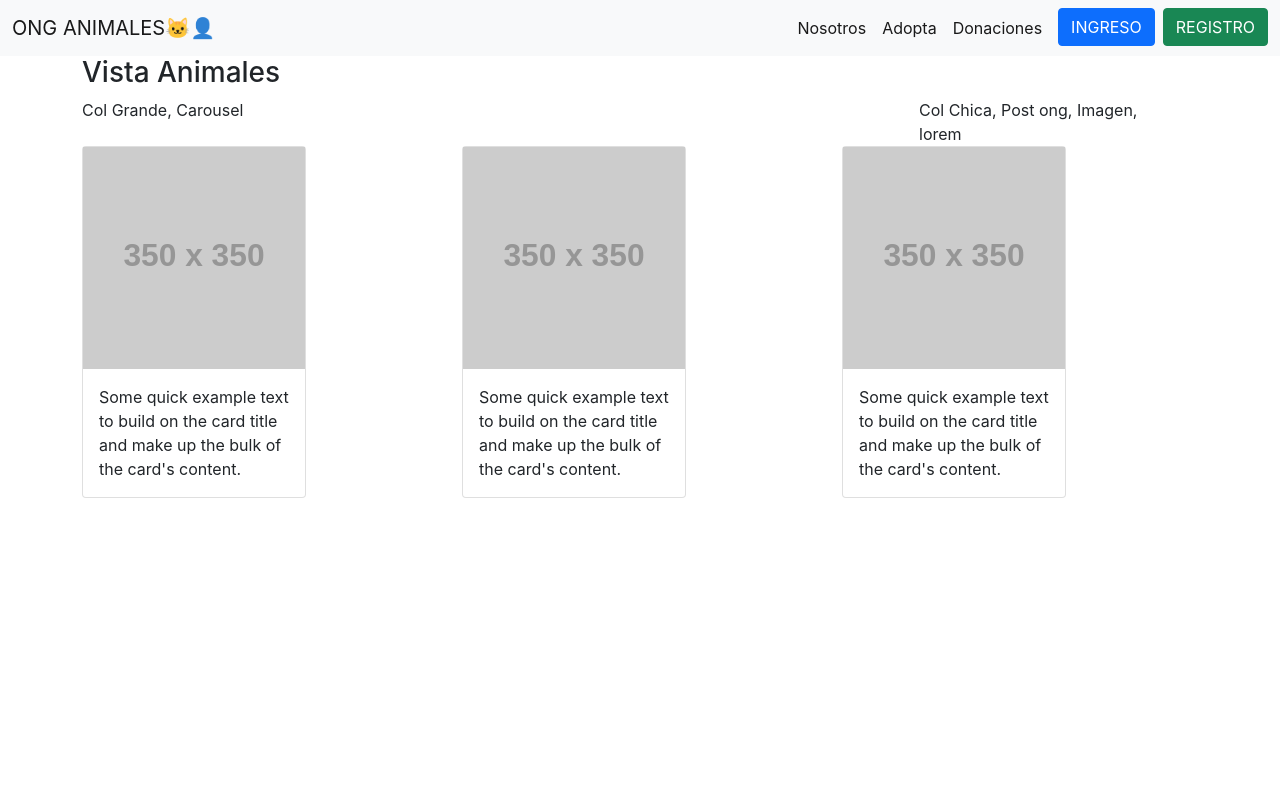
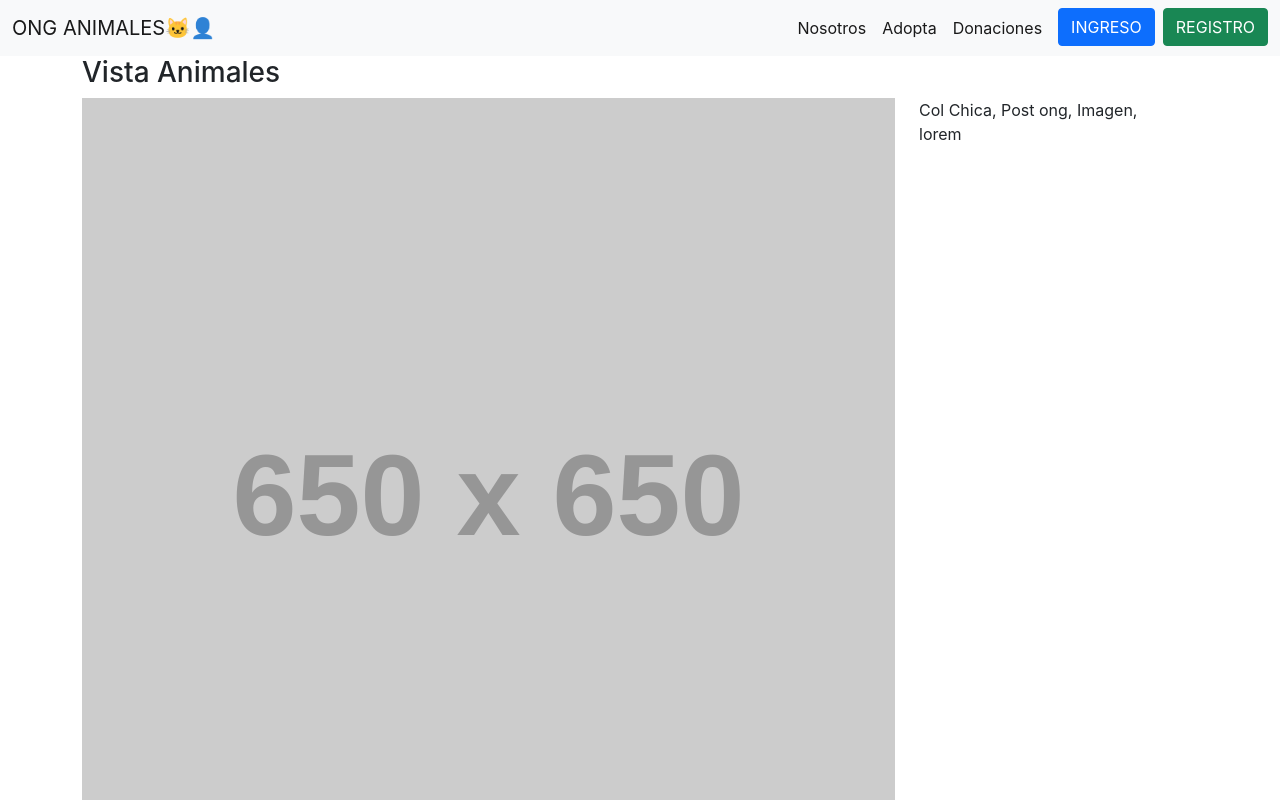
Before and after one commit to Panchober27/ONG-ANIMALES, a React (Create React App) app in the folder client/: page / in a window 1280 px wide. Shown: the top 800 px of the page. Built offline with nearby package versions, Linux system fonts and the light colour scheme.

Commit message:
Avances en back y front

```diff
--- a/client/src/pages/animals/index.js
+++ b/client/src/pages/animals/index.js
@@ -23,13 +23,12 @@ const Animals = () => {
   return (
     <Fragment>
       <h1>Animales</h1>
-
       <div className="row">
         <div className="col-12 col-md-6">
           <SingleAnimal />
         </div>
         <div className="col-12 col-md-6">
-          <h4>Listado Animals Para Adopción</h4>
+          <h4>Listado Animales Para Adopción</h4>
           <ul>
             {animals.map((item) => (
               <li key={item.id}>
--- /dev/null
+++ b/client/src/pages/landing/Carousel.js
@@ -0,0 +1,49 @@
+import React from "react";
+
+const Carousel = () => {
+  return (
+    <div
+      id="carouselExampleFade"
+      className="carousel slide carousel-fade"
+      data-bs-ride="carousel"
+    >
+      <div className="carousel-inner">
+        <div className="carousel-item active">
+          <img
+            src="https://via.placeholder.com/550"
+            className="d-block w-100"
+            alt="..."
+          />
+        </div>
+        <div className="carousel-item">
+          <img
+            src="https://via.placeholder.com/650"
+            className="d-block w-100"
+            alt="..."
+          />
+        </div>
+        <div className="carousel-item">
+          <img
+            src="https://via.placeholder.com/750"
+            className="d-block w-100"
+            alt="..."
+          />
+        </div>
+      </div>
+      <button
+        className="carousel-control-prev"
+        type="button"
+        data-bs-target="#carouselExampleFade"
+        data-bs-slide="prev"
+      ></button>
+      <button
+        className="carousel-control-next"
+        type="button"
+        data-bs-target="#carouselExampleFade"
+        data-bs-slide="next"
+      ></button>
+    </div>
+  );
+};
+
+export default Carousel;
--- a/client/src/pages/landing/index.js
+++ b/client/src/pages/landing/index.js
@@ -1,12 +1,15 @@
 import React, { Fragment } from "react";
+import Carousel from "./Carousel";
 
 const Landing = () => {
   return (
     <Fragment>
+        <h3>Vista Animales</h3>
       <div className="row">
-        <h3>Vista Animales</h3>
         <div className="row">
-          <div className="col-12 col-md-9">Col Grande, Carousel</div>
+          <div className="col-12 col-md-9">
+            <Carousel />
+          </div>
           <div className="col-12 col-md-3">
             Col Chica, Post ong, Imagen, lorem
           </div>
--- a/client/src/pages/register/index.js
+++ b/client/src/pages/register/index.js
@@ -1,9 +1,44 @@
-import React from 'react'
+import React, { Fragment } from "react";
 
 const Register = () => {
-    return (
-        <h1>REGISTER</h1>
-    );
-}
+  /**
+   * Agregar React Hook Form para realizar las validaciones de los formularios.
+   */
+
+  return (
+    <Fragment>
+      <h1>REGISTER</h1>
+      <div className="card">
+        <div className="card-body">
+          <h5 className="card-title">Registro</h5>
+          <form>
+            <input
+              className="form-control"
+              type="email"
+              name="email"
+              placeholder="Nombre Usuario"
+            />
+            <input
+              className="form-control"
+              type="text"
+              name="lastName"
+              placeholder="Apellido Paterno"
+            />
+            <input
+              className="form-control"
+              type="password"
+              name="password"
+              placeholder="Contraseña"
+            />
+            <button
+            className="btn btn-success form-control"
+            type="submit"
+            >Registrame</button>
+          </form>
+        </div>
+      </div>
+    </Fragment>
+  );
+};
 
 export default Register;
```
Also changed, not shown: client/src/components/forms/Login.js (added), client/src/components/forms/Register.js (added).
